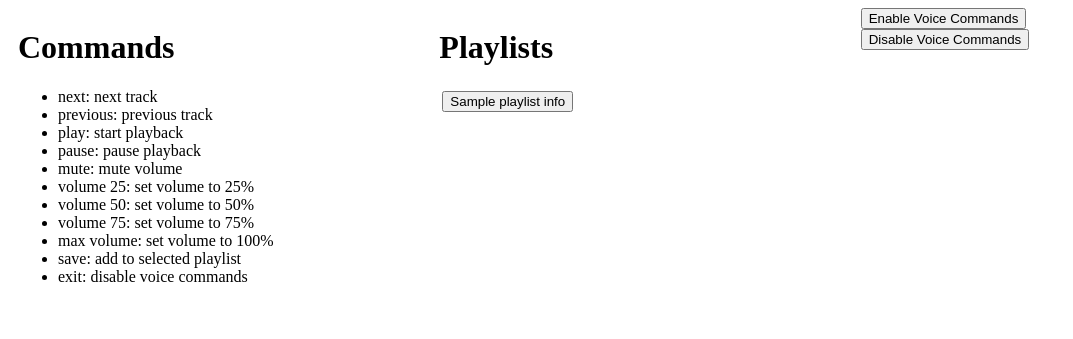
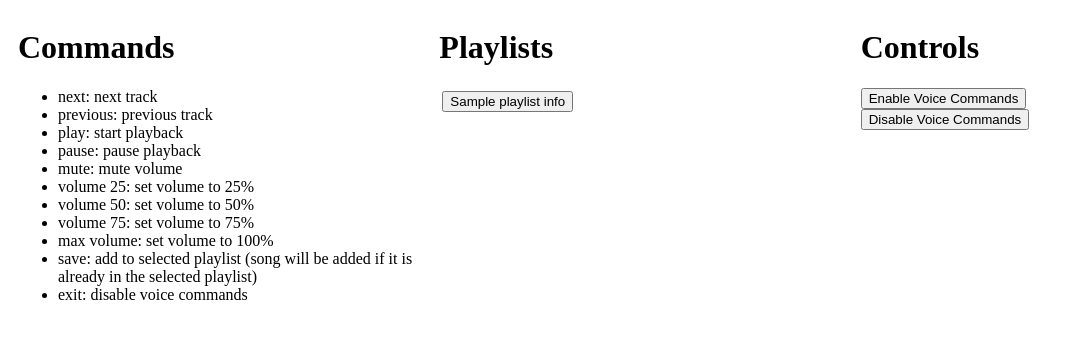
Before and after one commit to angellsoliss/spotify_voice_controls, a Flask app: template templates/mediaControl.html in a window 1280 px wide. Shown: the top 339 px of the page, without its empty margins (0-1073 px from the left). Run offline with Flask 3, Linux system fonts and the light colour scheme; the template is opened without the code that fills it: most values are stand-ins (such as "Sample title", 1, 10 or a date in 2020).

Commit message:
added duplicate detection when adding songs to playlists, checks if a playlist has been selected

```diff
--- a/app.py
+++ b/app.py
@@ -71,15 +71,31 @@ def listen_for_commands(access_token):
                     print("exiting...")
                     break
                 elif speech == "save":
-                    current_song_uris = get_current_song(access_token)
-                    if current_song_uris:
-                        try:
-                            sp.user_playlist_add_tracks(user_id, playlist_id, current_song_uris, None)
-                            print("Track(s) added to the playlist.")
-                        except Exception as e:
-                            print("Error adding track(s) to the playlist:", e)
+                    selected_playlist_tracks = sp.playlist_items(playlist_id=playlist_id)
+                    current_song_uri = get_current_song(access_token)
+                    extracted_current_song_uri = current_song_uri[0]
+                    selected_playlist_track_uris = []
+                    for track in selected_playlist_tracks['items']:
+                        track_uri = track['track']['uri']
+                        selected_playlist_track_uris.append(track_uri)
+
+                    if not playlist_id:
+                        print("no playlist selected...")
+
+                    elif extracted_current_song_uri in selected_playlist_track_uris:
+                        print("song already in playlist")
+
                     else:
-                        print("No track currently playing.")
+                        if current_song_uri:
+                            try:
+                                sp.user_playlist_add_tracks(user_id, playlist_id, current_song_uri, None)
+                                print("Track added to the playlist.")
+                                print(current_song_uri)
+                                print(selected_playlist_track_uris)
+                            except Exception as e:
+                                print("Error adding track(s) to the playlist:", e)
+                        else:
+                            print("No track currently playing.")
                 else:
                     print(speech + " unknown command...")
 
@@ -89,8 +105,8 @@ def listen_for_commands(access_token):
         except sr.UnknownValueError:
             print(speech + " error occurred")
 
-        #except Exception as ex:
-            #print("unexpected error:", ex)
+        except Exception as ex:
+            print("unexpected error:", ex)
 
 
 def get_current_song(access_token):
--- a/templates/mediaControl.html
+++ b/templates/mediaControl.html
@@ -18,7 +18,7 @@
             <li>volume 50: set volume to 50%</li>
             <li>volume 75: set volume to 75%</li>
             <li>max volume: set volume to 100%</li>
-            <li>save: add to selected playlist</li>
+            <li>save: add to selected playlist (song will be added if it is already in the selected playlist)</li>
             <li>exit: disable voice commands</li>
         </ul>
     </div>
@@ -39,6 +39,7 @@
         </form>
     </div>
     <div class="control_box">
+        <h1>Controls</h1>
         <form action="/listen" method="get">
             <button type="submit">Enable Voice Commands</button>
         </form>
```
